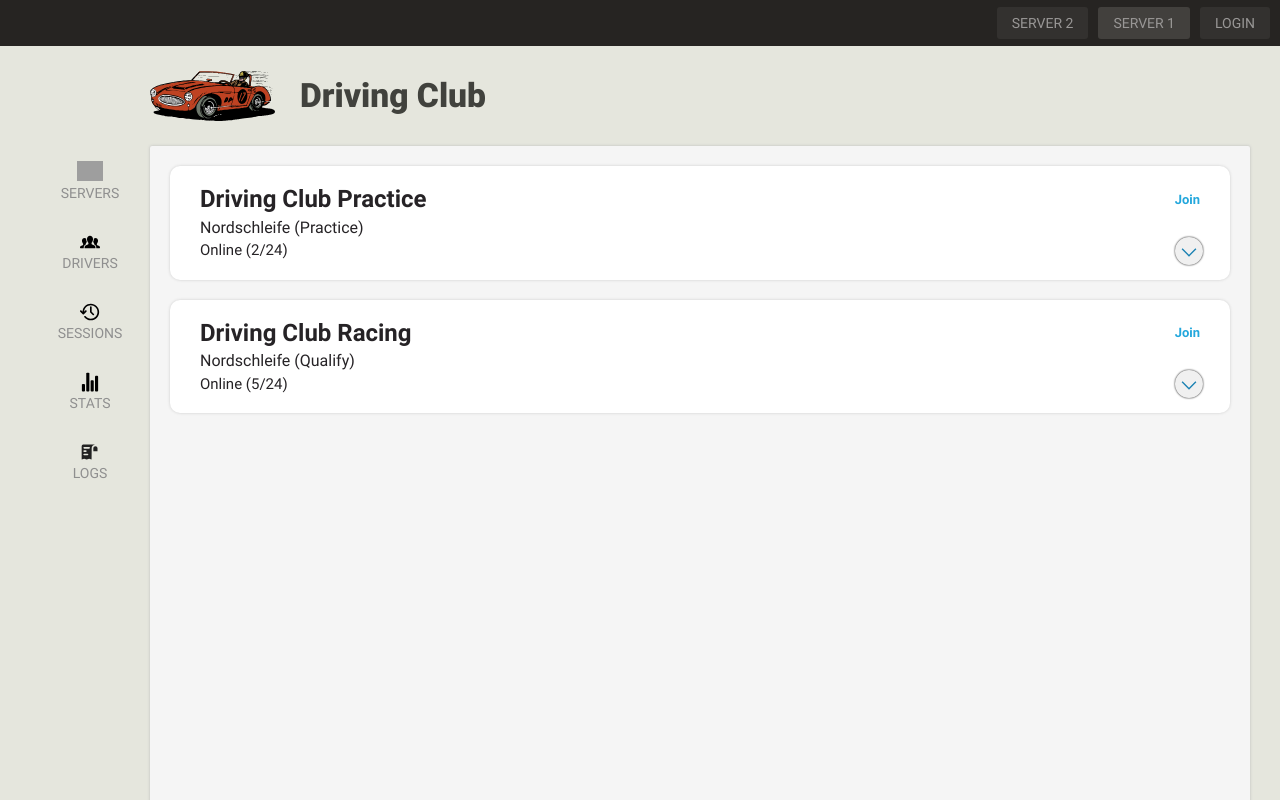
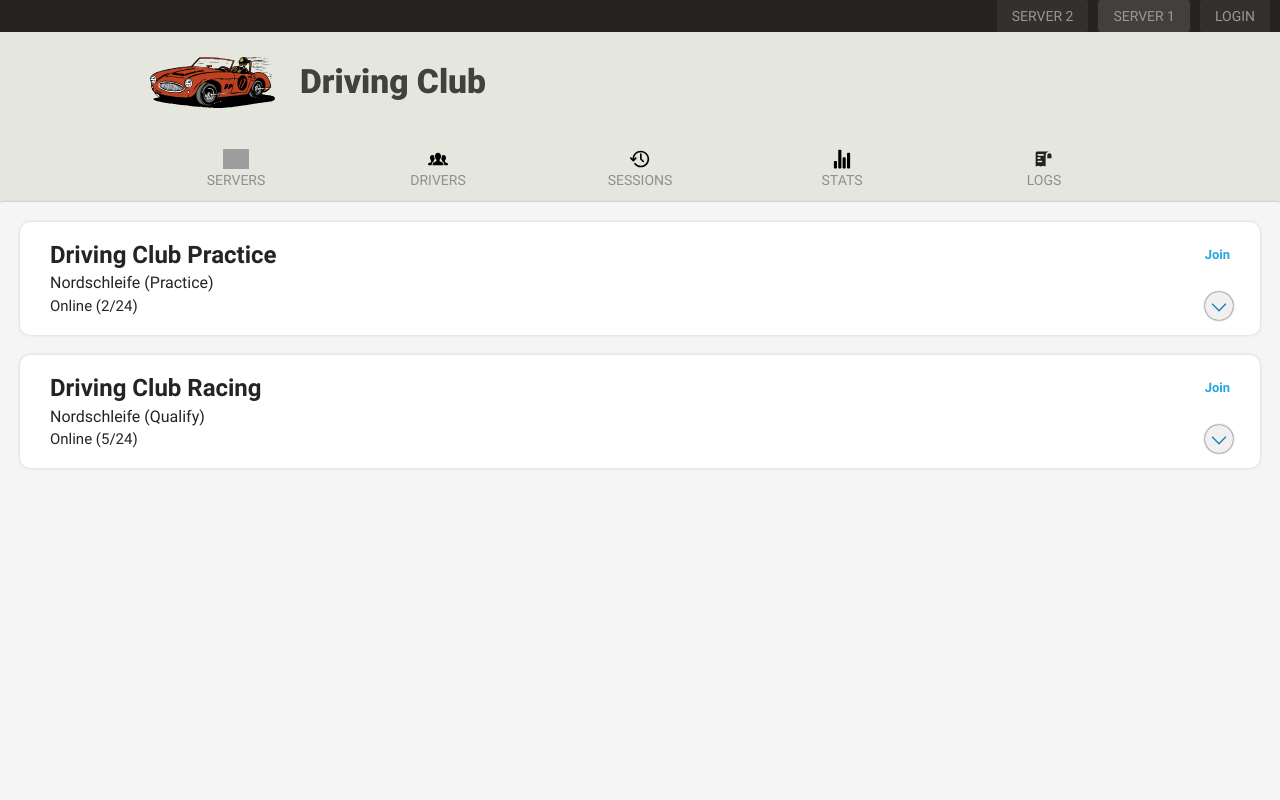
Before and after one commit to Mairo022/driveclub, a React (Vite) app: page / in a window 1280 px wide. Shown: the top 800 px of the page. Built offline with nearby package versions, Linux system fonts and the light colour scheme; grey boxes are pictures that could not be loaded.

Commit message:
Put navbar to top

```diff
--- a/src/components/ui/styles/navbar.scss
+++ b/src/components/ui/styles/navbar.scss
@@ -1,26 +1,34 @@
-@import "src/assets/variables";
+$responsiveWidth: 500px;
 
 .navbar {
+  display: flex;
+  align-content: end;
+  align-items: end;
+  justify-content: center;
+  flex-wrap: nowrap;
+  transform: translateY(1px);
+
   .route {
+    flex: 0 1 200px;
     position: relative;
     color: #8f8f8f;
     display: block;
     font-size: 14px;
+    margin: 0 1px;
     padding: 15px 0;
-    margin-bottom: 1px;
     border-top-left-radius: 3px;
-    border-bottom-left-radius: 3px;
+    border-top-right-radius: 3px;
     text-align: center;
     z-index: 1;
-    clip-path: inset(-3px 0 -3px -3px);
+    clip-path: inset(-1px -3px 0 -3px);
 
     &.active {
       color: #666666;
       background-color: #F5F5F5;
-      box-shadow: -1px 0 3px #bababa;
+      box-shadow: 0 -3px 3px #bababa;
     }
 
-    &::before {
+    &:not(.active)::before {
       position: absolute;
       z-index: -1;
       content: '';
@@ -28,22 +36,23 @@
       left: 0;
       bottom: 0;
       right: 0;
-      box-shadow: -1px 0 3px #bababa;
       transition: transform 250ms ease-in-out;
-      transform: scaleX(0);
-      transform-origin: right;
+      transform: scaleY(0);
+      transform-origin: bottom;
+      box-shadow: 0 -3px 3px #bababa;
       background-color: #F5F5F5;
       border-top-left-radius: 3px;
-      border-bottom-left-radius: 3px;
+      border-top-right-radius: 3px;
     }
 
     &:hover::before {
-      transform: scaleX(1);
+      transform: scaleY(1);
     }
 
     &:hover {
+      color: #666666;
       background-color: #F5F5F5;
-      transition: 0.5s background-color ease-in-out ;
+      transition: 0.5s background-color ease-in-out;
     }
 
     &__img {
@@ -55,15 +64,19 @@
 
 @media screen and (max-width: $responsiveWidth) {
   .navbar {
+    flex-wrap: wrap;
+
     .route {
+      clip-path: inset(0);
+      flex-basis: 100%;
       border-radius: 3px;
 
       &:hover {
-        transition: 0.3s background-color ease-in-out ;
+        transition: 0s background-color ease-in-out;
       }
 
-      &::before {
-        content: none;
+      &:hover::before {
+        transform: scaleY(0);
       }
     }
   }
--- a/src/index.css
+++ b/src/index.css
@@ -38,6 +38,12 @@ body {
   background-color: #E5E6DD;
 }
 
+#root {
+  display: flex;
+  flex-direction: column;
+  height: 100dvh;
+}
+
 a {
   text-decoration: none;
 }
--- a/src/layouts/styles/rootLayout.scss
+++ b/src/layouts/styles/rootLayout.scss
@@ -2,16 +2,12 @@
 
 .container {
   display: flex;
-  flex-wrap: wrap;
+  flex-direction: column;
   width: 100%;
-  padding: 0 30px 30px;
-
-  & > .navbar {
-    flex: 1 0 120px;
-  }
+  flex-grow: 1;
 
   & > .page {
-    flex: 1 0 calc(100% - 120px);
+    flex: 1 0 calc(100% - 80px);
     min-width: 70vw;
     min-height: 800px;
     border-radius: 2px;
```
